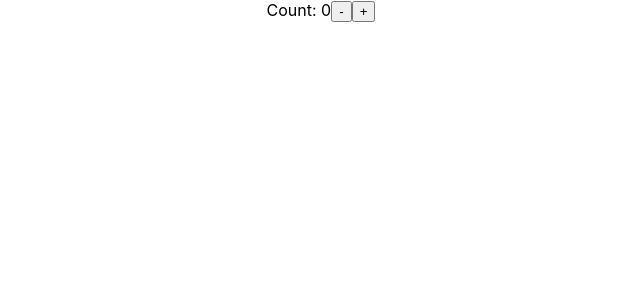
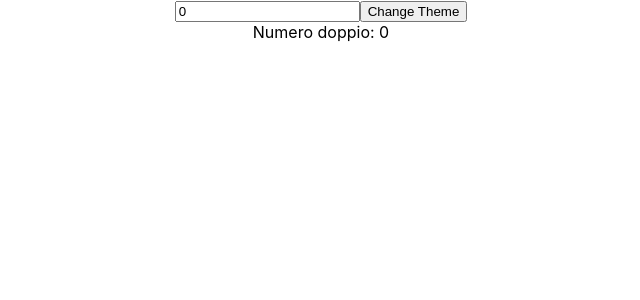
Before and after one commit to Ruma303/react-hooks-pt2, a React (Create React App) app: page / in a window 1280 px wide. Shown: the top 300 px of the page, without its empty margins (319-959 px from the left). Built offline with nearby package versions, Linux system fonts and the light colour scheme; the HTML template or start-up script is replaced by a standard one.

Commit message:
useMemo ok

```diff
--- a/src/App.js
+++ b/src/App.js
@@ -2,12 +2,14 @@
 import UseContext from './useContext/UseContext';
 import UseRef from './useRef/UseRef';
 import UseReducer from './useReducer/UseReducer';
+import UseMemo from './useMemo/UseMemo';
 function App() {
     return (
         <div className="App">
             {/* <UseContext /> */}
             {/* <UseRef /> */}
-            <UseReducer />
+            {/* <UseReducer /> */}
+            <UseMemo />
         </div>
     );
 }
--- /dev/null
+++ b/src/useMemo/UseMemo.js
@@ -0,0 +1,33 @@
+import React, { useState, useMemo } from 'react';
+function UseMemo() {
+    const [number, setNumber] = useState(0);
+    const [dark, setDark] = useState(false);
+    const doubleNumber = slowFunction(number);
+
+    /* const doubleNumber = useMemo(() => {
+        return slowFunction(number)
+    }, [number]); //* useMemo */
+
+    const colorStyles = {
+        backgroundColor : dark ? 'black' : 'white',
+        color : dark ? 'white' : 'black'
+    }
+    //* Funzione molto lenta
+    function slowFunction(num) {
+        for(let i=1;i<=999999999;++i){};
+        return num * 2;
+    }
+    return (
+        <>
+            <input
+                type="number"
+                value={number}
+                onChange={e => setNumber(parseInt(e.target.value))}/>
+            <button onClick={() => setDark(prevDark => !prevDark)}>
+                Change Theme
+            </button>
+            <div style={colorStyles}>Numero doppio: {doubleNumber}</div>
+        </>
+    );
+}
+export default UseMemo;
```
